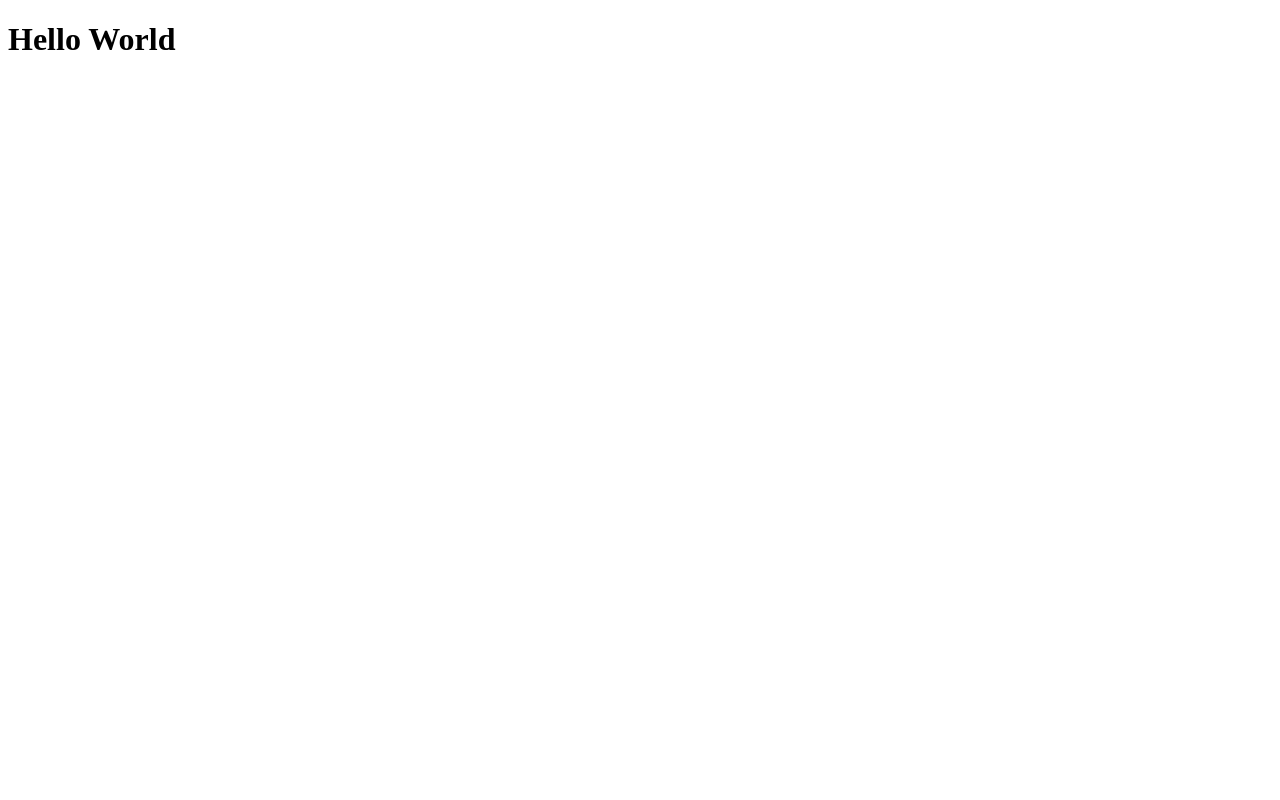
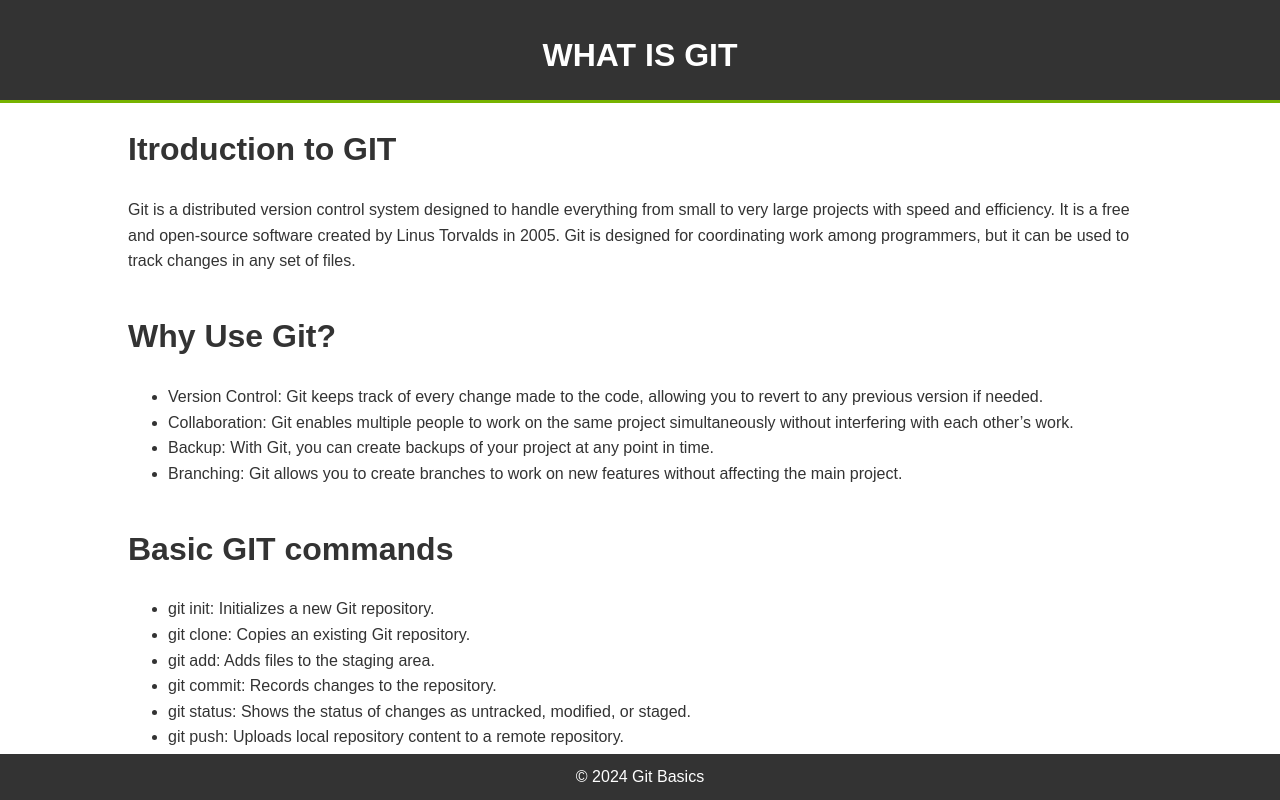
Before and after one commit to AnthonyKarloBantugan/sample-html, a plain HTML site: page index.html in a window 1280 px wide. Drawn offline with Linux system fonts and the light colour scheme.

Commit message:
final output

```diff
--- a/index.html
+++ b/index.html
@@ -3,9 +3,37 @@
   <head>
     <meta charset="UTF-8" />
     <meta name="viewport" content="width=device-width, initial-scale=1.0" />
+    <link rel="stylesheet"  href="styles.css"/>
     <title>Document</title>
   </head>
   <body>
-    <h1>Hello World</h1>
+    <header> <h1>what is GIT</h1></header>
+    <div class="container">
+      <h1>Itroduction to GIT</h1>
+      <p> Git is a distributed version control system designed to handle everything from small to very large projects with speed and efficiency. It is a free and open-source software created by Linus Torvalds in 2005. Git is designed for coordinating work among programmers, but it can be used to track changes in any set of files.</p>
+    </div>
+    <div class="container">
+      <h1> Why Use Git? </h1>
+      <ul>
+        <li> Version Control: Git keeps track of every change made to the code, allowing you to revert to any previous version if needed.</li>
+        <li>Collaboration: Git enables multiple people to work on the same project simultaneously without interfering with each other’s work.</li>
+        <li>Backup: With Git, you can create backups of your project at any point in time.</li>
+        <li>Branching: Git allows you to create branches to work on new features without affecting the main project.</li>
+      </ul>
+    </div>
+    <div class="container">
+        <h1>Basic GIT commands</h1>
+      </ul>
+      <ul>
+      <li>git init: Initializes a new Git repository.</li>
+      <li>git clone: Copies an existing Git repository. </li>
+      <li>git add: Adds files to the staging area.</li>
+      <li>git commit: Records changes to the repository.</li>
+      <li>git status: Shows the status of changes as untracked, modified, or staged.</li>
+      <li>git push: Uploads local repository content to a remote repository.</li>
+      <li>git pull: Fetches and merges changes on the remote server to your working directory.</li>
+    </ul>
+      </div>
+    <footer>© 2024 Git Basics</footer>
   </body>
 </html>
```
